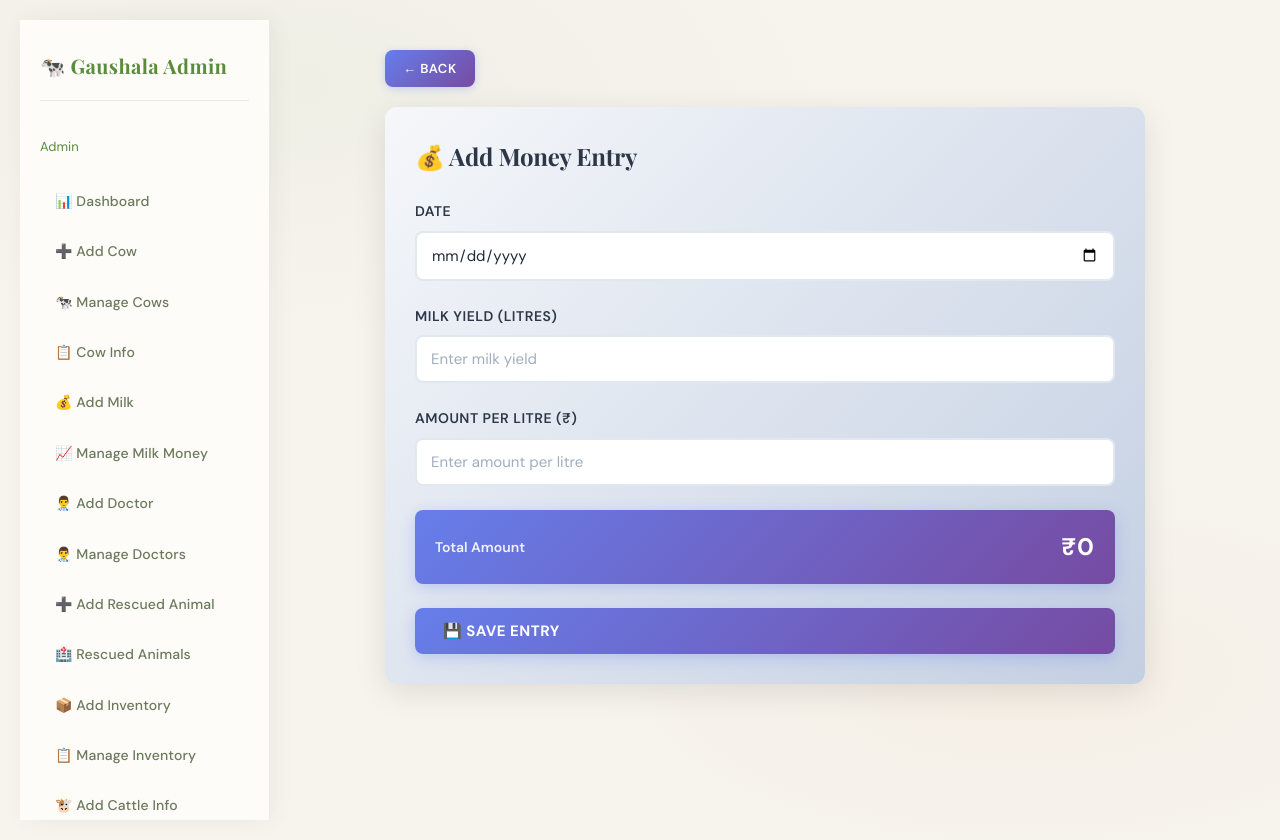
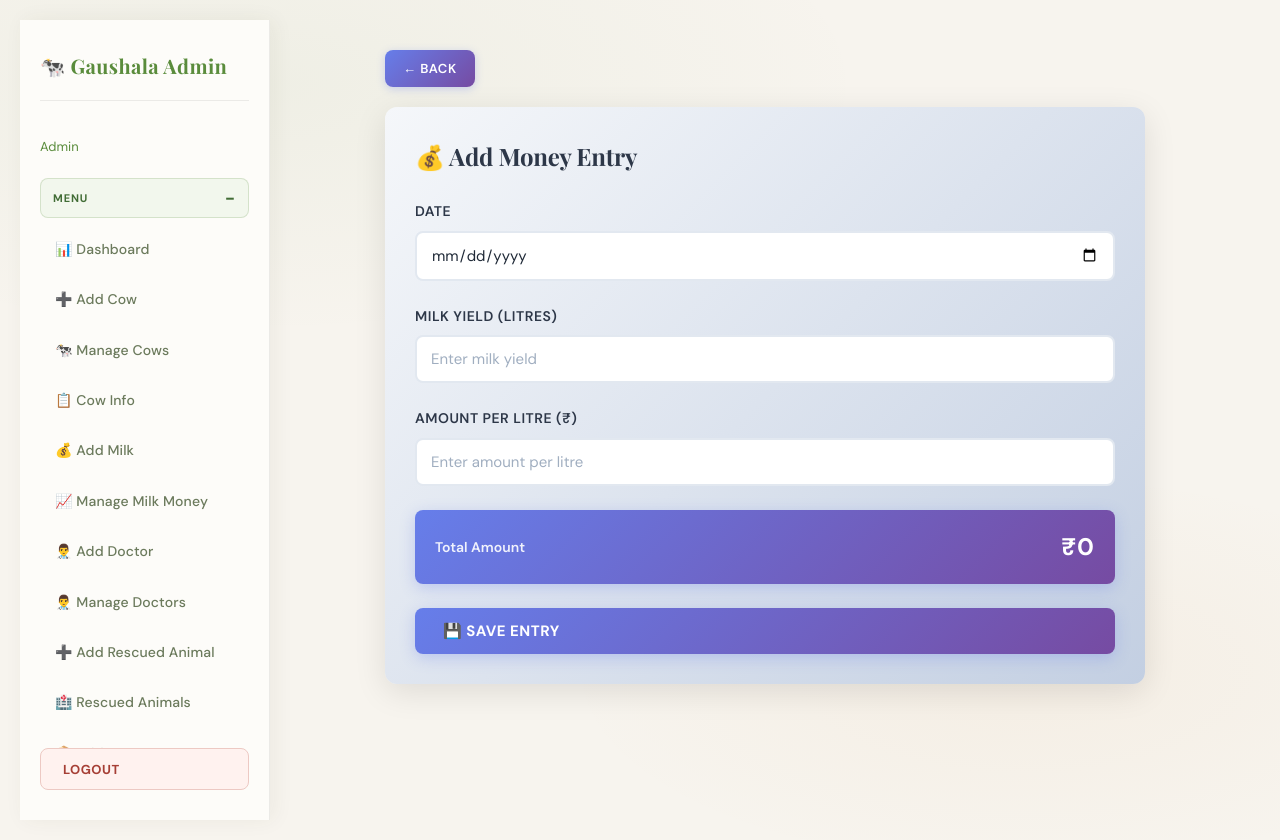
Before and after one commit to kowsikss/mymoo-admin, a React (Vite) app: page /kosala-admin/add-money in a window 1280 px wide. Built offline with nearby package versions, Linux system fonts and the light colour scheme.

Commit message:
color changes in manage cow

```diff
--- /dev/null
+++ b/src/components/KosalaAdminSidebar.css
@@ -0,0 +1,58 @@
+.kosala-admin-sidebar__menu-toggle {
+  display: flex;
+  align-items: center;
+  justify-content: space-between;
+  width: 100%;
+  margin: 0 0 8px;
+  padding: 10px 12px;
+  border: 1px solid rgba(90, 140, 60, 0.2);
+  border-radius: 8px;
+  background: #f2f7ed;
+  color: #426d36;
+  font-size: 11px;
+  font-weight: 700;
+  letter-spacing: 0.08em;
+  text-align: left;
+  text-transform: uppercase;
+}
+
+.kosala-admin-sidebar__menu-toggle:hover {
+  border-color: rgba(90, 140, 60, 0.36);
+  background: #e9f2e1;
+  box-shadow: none;
+  transform: none;
+}
+
+.kosala-admin-sidebar__chevron {
+  font-size: 18px;
+  line-height: 1;
+}
+
+.kosala-admin-sidebar__menu {
+  max-height: calc(100vh - 230px);
+  overflow-y: auto;
+  padding-right: 4px !important;
+}
+
+.kosala-admin-sidebar__menu a {
+  font-size: 13px;
+}
+
+.kosala-admin-sidebar__logout {
+  width: 100%;
+  min-height: 42px;
+  margin-top: auto;
+  border: 1px solid #edc9c3;
+  border-radius: 8px;
+  background: #fff2ef;
+  color: #a63f35;
+  font-size: 13px;
+  font-weight: 700;
+}
+
+.kosala-admin-sidebar__logout:hover {
+  border-color: #a63f35;
+  background: #a63f35;
+  color: #fff;
+  box-shadow: 0 5px 16px rgba(166, 63, 53, 0.2);
+}
--- a/src/components/KosalaAdminSidebar.jsx
+++ b/src/components/KosalaAdminSidebar.jsx
@@ -1,8 +1,11 @@
+import { useState } from "react";
 import { Link, useNavigate } from "react-router-dom";
+import "./KosalaAdminSidebar.css";
 
 function KosalaAdminSidebar() {
   const navigate = useNavigate();
   const name = localStorage.getItem("kosalaAdminName") || "Admin";
+  const [menuOpen, setMenuOpen] = useState(true);
 
   const logout = () => {
     localStorage.clear();
@@ -10,41 +13,44 @@ function KosalaAdminSidebar() {
   };
 
   return (
-    <div className="sidebar">
+    <div className="sidebar kosala-admin-sidebar">
       <h2>🐄 Gaushala Admin</h2>
       <p style={{ color: "var(--accent-green)", fontSize: "13px", marginBottom: "20px" }}>
         {name}
       </p>
-      <ul>
+      <button
+        type="button"
+        className="kosala-admin-sidebar__menu-toggle"
+        aria-expanded={menuOpen}
+        aria-controls="kosala-admin-sidebar-menu"
+        onClick={() => setMenuOpen((open) => !open)}
+      >
+        <span>Menu</span>
+        <span className="kosala-admin-sidebar__chevron" aria-hidden="true">
+          {menuOpen ? "−" : "+"}
+        </span>
+      </button>
+      {menuOpen && (
+        <ul id="kosala-admin-sidebar-menu" className="kosala-admin-sidebar__menu">
           <li><Link to="/kosala-admin-dashboard">📊 Dashboard</Link></li>
-
-        {/* CATTLE */}
           <li><Link to="/kosala-admin/add-cow">➕ Add Cow</Link></li>
           <li><Link to="/kosala-admin/manage-cow">🐄 Manage Cows</Link></li>
           <li><Link to="/kosala-admin/cow-info">📋 Cow Info</Link></li>
-        <li><Link to="/kosala-admin/add-money">💰 Add Milk </Link></li>
+          <li><Link to="/kosala-admin/add-money">💰 Add Milk</Link></li>
           <li><Link to="/kosala-admin/manage-money">📈 Manage Milk Money</Link></li>
-
-        {/* DOCTORS */}
           <li><Link to="/kosala-admin/add-doctor">👨‍⚕️ Add Doctor</Link></li>
           <li><Link to="/kosala-admin/doctors-list">👨‍⚕️ Manage Doctors</Link></li>
-
-        {/* RESCUED */}
           <li><Link to="/kosala-admin/add-rescued-animal">➕ Add Rescued Animal</Link></li>
           <li><Link to="/kosala-admin/rescued-animals">🏥 Rescued Animals</Link></li>
-
-        {/* INVENTORY */}
           <li><Link to="/kosala-admin/add-inventory">📦 Add Inventory</Link></li>
           <li><Link to="/kosala-admin/manage-inventory">📋 Manage Inventory</Link></li>
-
-        {/* CATTLE INFO */}
           <li><Link to="/kosala-admin/add-cattle-info">🐮 Add Cattle Info</Link></li>
           <li><Link to="/kosala-admin/manage-cattle-info">📋 Manage Cattle Info</Link></li>
         </ul>
+      )}
       <button
-        className="cancel-btn"
+        className="kosala-admin-sidebar__logout"
         onClick={logout}
-        style={{ marginTop: "20px", width: "100%" }}
       >
         Logout
       </button>
--- /dev/null
+++ b/src/components/Navbar.css
@@ -0,0 +1,20 @@
+.navbar .dropdown .navbar-logout {
+  display: block;
+  width: 100%;
+  margin-top: 4px;
+  padding: 9px 14px;
+  border: 0;
+  border-radius: 6px;
+  background: #fff2ef;
+  color: #a63f35;
+  font-size: 13px;
+  font-weight: 600;
+  text-align: left;
+}
+
+.navbar .dropdown .navbar-logout:hover {
+  background: #a63f35;
+  color: #fff;
+  box-shadow: none;
+  transform: none;
+}
--- a/src/components/Navbar.jsx
+++ b/src/components/Navbar.jsx
@@ -1,5 +1,6 @@
 import { useState, useEffect, useRef } from "react";
 import { useNavigate } from "react-router-dom";
+import "./Navbar.css";
 
 function Navbar() {
   const [open, setOpen] = useState(false);
@@ -63,7 +64,7 @@ function Navbar() {
           <div className="dropdown">
             <p onClick={() => navigate("/edit-profile")}>My Profile</p>
             <p onClick={() => navigate("/change-password")}>Change Password</p>
-            <p onClick={handleLogout}>Log Out</p>
+            <button type="button" className="navbar-logout" onClick={handleLogout}>Log Out</button>
           </div>
         )}
       </div>
--- a/src/pages/ManageCow.css
+++ b/src/pages/ManageCow.css
@@ -79,6 +79,43 @@
 .manage-cows-page .manage-cow-table td:last-child button:hover {
   border-color: #8cac78;
   background: #edf4e8;
+}
+
+.manage-cows-page .manage-cow-edit-panel {
+  max-width: 560px;
+  border-color: #a9d2cc;
+  background: linear-gradient(145deg, #f1faf8 0%, #ffffff 62%, #f4faf6 100%);
+  box-shadow: 0 12px 32px rgba(39, 111, 105, 0.12);
+}
+
+.manage-cows-page .manage-cow-edit-panel h3 {
+  color: #245f5a;
+  border-color: #d7e9e5;
+}
+
+.manage-cows-page .manage-cow-edit-panel label {
+  color: #39746d;
+}
+
+.manage-cows-page .manage-cow-edit-panel input,
+.manage-cows-page .manage-cow-edit-panel select {
+  border-color: #c9ded9;
+  background: #fff;
+}
+
+.manage-cows-page .manage-cow-edit-panel input:focus,
+.manage-cows-page .manage-cow-edit-panel select:focus {
+  border-color: #4b9b90;
+  box-shadow: 0 0 0 3px rgba(75, 155, 144, 0.14);
+}
+
+.manage-cows-page .manage-cow-edit-panel .update-btn {
+  background: #276f69;
+}
+
+.manage-cows-page .manage-cow-edit-panel .update-btn:hover {
+  background: #1f5b56;
+  box-shadow: 0 4px 16px rgba(39, 111, 105, 0.22);
 }
 
 .manage-cows-page .cow-pagination {
@@ -215,6 +252,11 @@
     width: 100%;
   }
 
+  .manage-cows-page .manage-cow-edit-panel {
+    width: 100%;
+    padding: 20px;
+  }
+
   .manage-cows-page .cow-image-modal {
     padding: 12px;
   }
--- a/src/pages/ManageCow.jsx
+++ b/src/pages/ManageCow.jsx
@@ -750,7 +750,7 @@ function ManageCow() {
 
         {editingCow && (
 
-          <div className="edit-panel">
+          <div className="edit-panel manage-cow-edit-panel">
 
             <h3>
               Edit Cow Details
```
Lines whose indentation alone changed are shown as unchanged.
